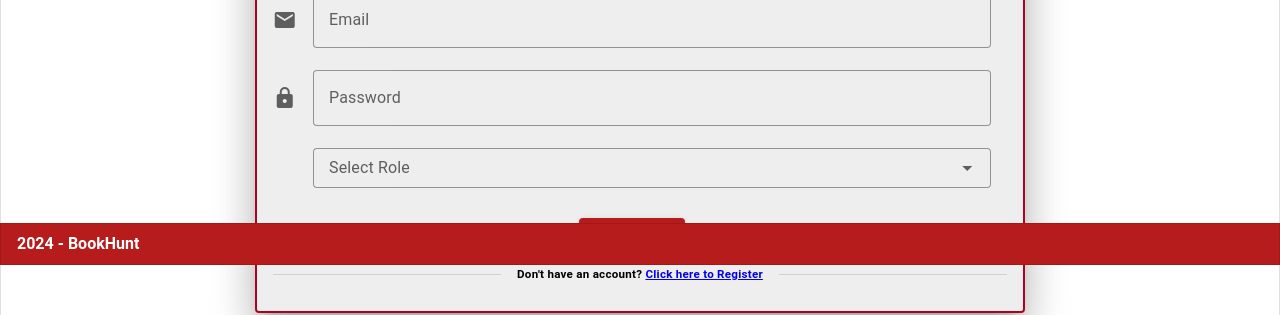
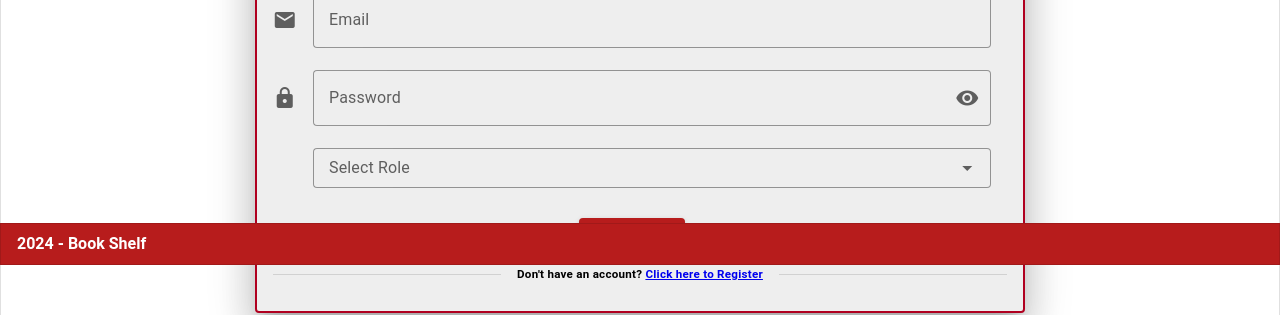
Before and after one commit to ivanbraza/BookShelf, a Vue app: page / in a window 1280 px wide. Shown: the part 535-850 px from the top of the page. Built offline with nearby package versions, Linux system fonts and the light colour scheme.

Commit message:
feat: added password view func

```diff
--- a/index.html
+++ b/index.html
@@ -4,7 +4,7 @@
     <meta charset="UTF-8">
     <link rel="icon" href="/images/bookshelf-logo.jpg">
     <meta name="viewport" content="width=device-width, initial-scale=1.0">
-    <title>Book Hunt</title>
+    <title>Book Shelf</title>
   </head>
   <body>
     <div id="app"></div>
--- a/package.json
+++ b/package.json
@@ -24,6 +24,6 @@
     "eslint": "^9.12.0",
     "eslint-plugin-vue": "^9.29.0",
     "prettier": "^3.3.3",
-    "vite": "^5.4.8"
+    "vite": "^5.4.10"
   }
 }
--- a/src/components/auth/LoginForm.vue
+++ b/src/components/auth/LoginForm.vue
@@ -1,20 +1,41 @@
+<script setup>
+import { ref } from 'vue'
+
+const isPasswordVisible = ref(false)
+</script>
 
 <template>
   <v-form fast-fail @submit.prevent class="pr-4">
     <v-text-field
-      class="pt-3" prepend-icon="mdi-email" label="Email" variant="outlined"
+      class="pt-3"
+      prepend-icon="mdi-email"
+      label="Email"
+      variant="outlined"
     ></v-text-field>
 
     <v-text-field
-       prepend-icon="mdi-lock" label="Password" variant="outlined" type="password"
+      prepend-icon="mdi-lock"
+      label="Password"
+      variant="outlined"
+      :type="isPasswordVisible ? 'text' : 'password'"
+      :append-inner-icon="isPasswordVisible ? 'mdi-eye-off' : 'mdi-eye'"
+      @click:append-inner="isPasswordVisible = !isPasswordVisible"
     ></v-text-field>
 
     <v-select
-    class="pl-10" label="Select Role":items="['Borrower', 'Librarian']"
-    variant="outlined" density="compact"></v-select>
+      class="pl-10"
+      label="Select Role"
+      :items="['Borrower', 'Librarian']"
+      variant="outlined"
+      density="compact"
+    ></v-select>
 
-
-      <v-btn class="mt-2 mx-auto d-flex" color="red-darken-4" prepend-icon="mdi-login" type="submit">Log In</v-btn>
+    <v-btn
+      class="mt-2 mx-auto d-flex"
+      color="red-darken-4"
+      prepend-icon="mdi-login"
+      type="submit"
+      >Log In</v-btn
+    >
   </v-form>
-
 </template>
--- a/src/components/auth/RegisterForm.vue
+++ b/src/components/auth/RegisterForm.vue
@@ -1,31 +1,68 @@
+<script setup>
+import { ref } from 'vue'
+
+const isPasswordVisible = ref(false)
+const isPasswordConfirmVisible = ref(false)
+</script>
 
 <template>
   <v-form fast-fail @submit.prevent>
-
     <v-row>
       <v-text-field
-        prepend-icon="mdi-account" label="Firstname" variant="outlined" class="v-col-6"></v-text-field>
+        prepend-icon="mdi-account"
+        label="Firstname"
+        variant="outlined"
+        class="v-col-6"
+      ></v-text-field>
 
       <v-text-field
-         label="Lastname" variant="outlined" class="v-col-6"></v-text-field>
+        label="Lastname"
+        variant="outlined"
+        class="v-col-6"
+      ></v-text-field>
     </v-row>
 
     <v-text-field
-        prepend-icon="mdi-email" label="Email" variant="outlined" class="my-2"
+      prepend-icon="mdi-email"
+      label="Email"
+      variant="outlined"
+      class="my-2"
     ></v-text-field>
 
     <v-text-field
-        prepend-icon="mdi-lock" label="Password" variant="outlined" type="password"
+      prepend-icon="mdi-lock"
+      label="Password"
+      variant="outlined"
+      :type="isPasswordVisible ? 'text' : 'password'"
+      :append-inner-icon="isPasswordVisible ? 'mdi-eye-off' : 'mdi-eye'"
+      @click:append-inner="isPasswordVisible = !isPasswordVisible"
+      class="my-2"
     ></v-text-field>
 
     <v-text-field
-        prepend-icon="mdi-lock-check" label="Password Confirmation" variant="outlined" type="password" class="my-2"
+      prepend-icon="mdi-lock-check"
+      label="Password Confirmation"
+      variant="outlined"
+      :type="isPasswordConfirmVisible ? 'text' : 'password'"
+      :append-inner-icon="isPasswordConfirmVisible ? 'mdi-eye-off' : 'mdi-eye'"
+      @click:append-inner="isPasswordConfirmVisible = !isPasswordConfirmVisible"
+      class="my-2"
     ></v-text-field>
 
     <v-select
-     class="pl-10" label="Select Role":items="['Borrower', 'Librarian']"
-     variant="outlined" density="compact"></v-select>
+      class="pl-10"
+      label="Select Role"
+      :items="['Borrower', 'Librarian']"
+      variant="outlined"
+      density="compact"
+    ></v-select>
 
-       <v-btn class="mt-2 mx-auto d-flex" color="red-darken-4" prepend-icon="mdi-account-plus" type="submit">Register</v-btn>
+    <v-btn
+      class="mt-2 mx-auto d-flex"
+      color="red-darken-4"
+      prepend-icon="mdi-account-plus"
+      type="submit"
+      >Register</v-btn
+    >
   </v-form>
 </template>
--- a/src/components/layout/AppLayout.vue
+++ b/src/components/layout/AppLayout.vue
@@ -29,7 +29,7 @@ function onClick() {
 
           </v-container>
       </v-main>
-      <v-footer class="font-weight-bold" color="red-darken-4" border app>2024 - BookHunt</v-footer>
+      <v-footer class="font-weight-bold" color="red-darken-4" border app>2024 - Book Shelf</v-footer>
     </v-app>
   </v-responsive>
 </template>
```
Also changed, not shown: 1 other file (tests, documents, lock files or other folders). Lines whose indentation alone changed are shown as unchanged.
